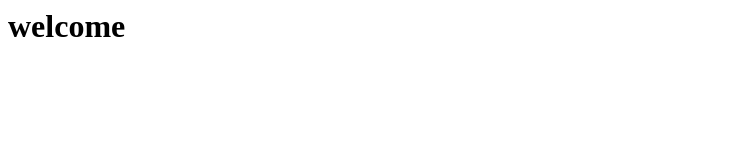
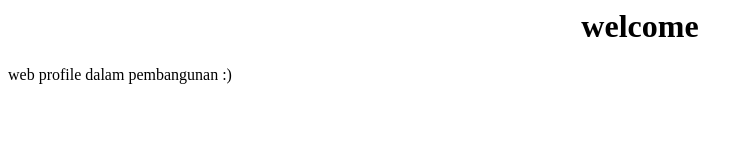
Before and after one commit to rahulakita/rahulakita.github.io, a plain HTML site: page index.html in a window 1280 px wide. Shown: the whole page, without its empty margins (0-753 px from the left). Drawn offline with Linux system fonts and the light colour scheme.

Commit message:
perbaikan 1

```diff
--- a/index.html
+++ b/index.html
@@ -1,3 +1,4 @@
 <html>
-    <h1>welcome</h1>
+   <center><h1>welcome</h1></center>
+   <p>web profile dalam pembangunan :)</p>
 </html>
```
